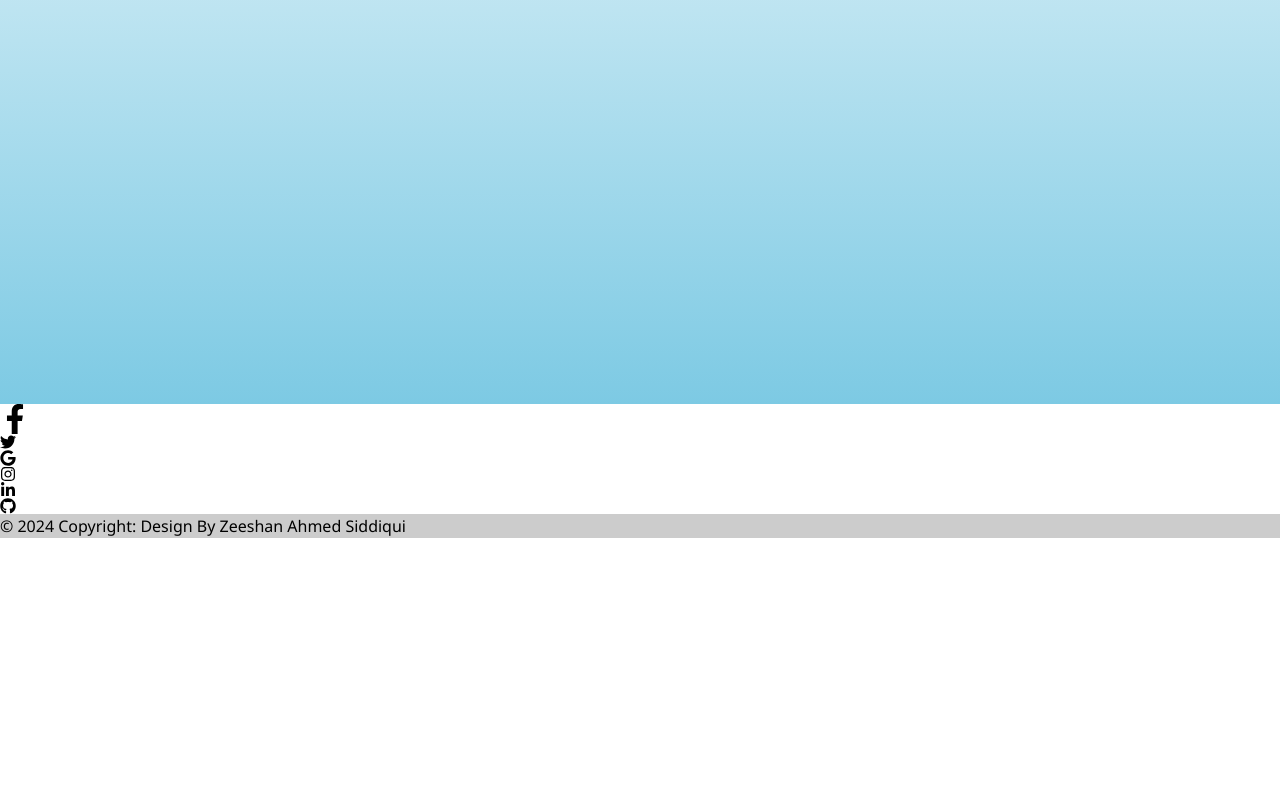
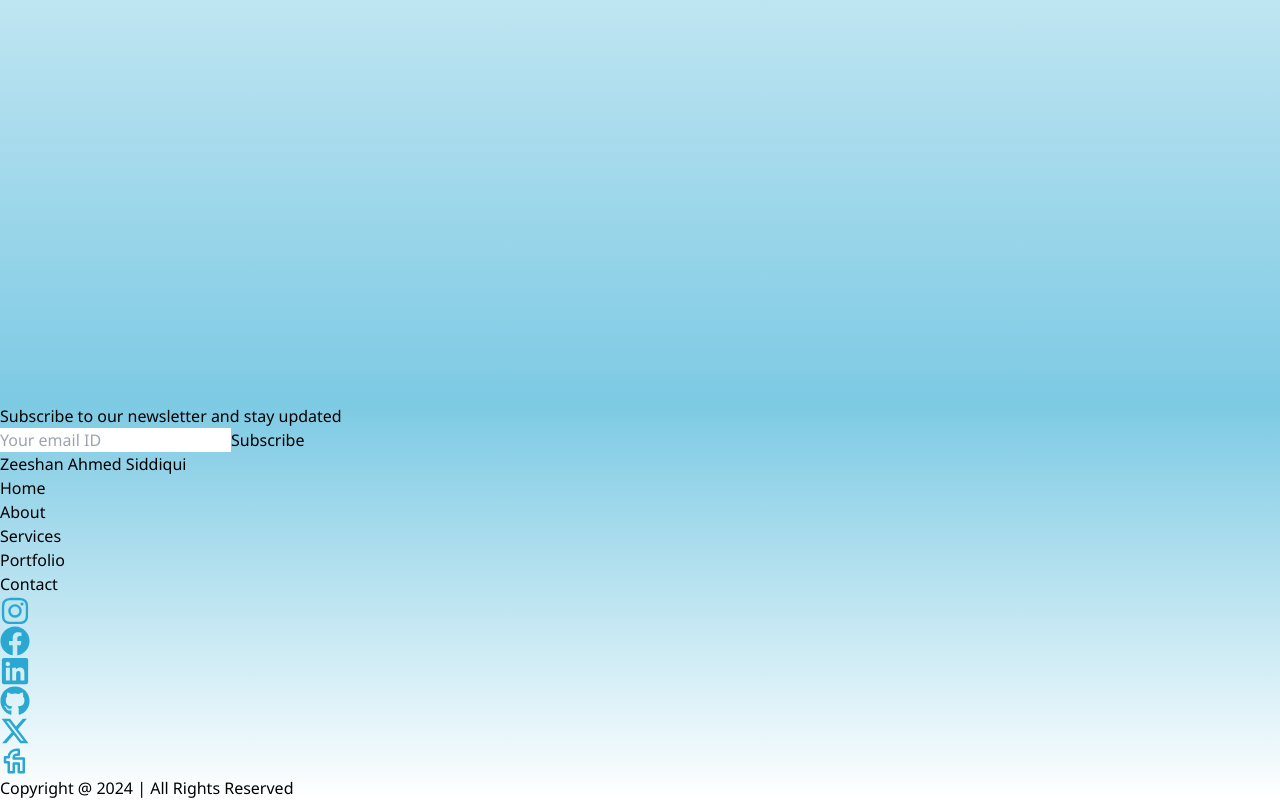
Before and after one commit to abdulwaqas17/Waqas_Portfolio, a React (Vite) app: page / in a window 1280 px wide. Shown: the part 468-1268 px from the top of the page. Before the commit the page ends 1006 px from the top, so only its background shows below. Built offline with nearby package versions, Linux system fonts and the light colour scheme.

Commit message:
Your commit changes

```diff
--- a/src/Components/Card.jsx
+++ b/src/Components/Card.jsx
@@ -24,7 +24,7 @@ export const Card2 = (props) => {
     <div>
       <section  className="p-10 bg-white">
         <div>
-          <div className='max-w-xs rounded-lg border-sky-300 border-2 overflow-hidden shadow-lg transition-transform transform hover:scale-105'>
+          <div className='max-w-xs rounded-lg  overflow-hidden shadow-lg transition-transform transform hover:scale-105'>
             <img src={image} alt="My Image" className='h-[250px] w-[300px]'/>
             <h3 className="text-xl font-bold ml-3">{title}</h3>
             <p className="mt-2 text-gray-600 ml-3 w-[280px]">{description}.</p>
--- a/src/Components/Footer.jsx
+++ b/src/Components/Footer.jsx
@@ -1,60 +1,99 @@
-import React from 'react';
-import '../index.css';
-import { FaFacebookF, FaTwitter, FaGoogle, FaInstagram, FaLinkedinIn, FaGithub } from 'react-icons/fa';
+import React, { useState } from 'react';
+import { FaInstagram, FaFacebook, FaLinkedin, FaGithub, FaTwitter } from 'react-icons/fa';
+import { Modal } from 'antd';
+import { TbBrandFiverr } from 'react-icons/tb';
+import { FaX, FaXTwitter } from 'react-icons/fa6';
 
 const Footer = () => {
+  const [email, setEmail] = useState('');
+  const [isModalVisible, setIsModalVisible] = useState(false);
+  const [modalMessage, setModalMessage] = useState('');
+
+  const handleSuccesClick = (e) => {
+    e.preventDefault();
+
+
+    if (email.trim() === '') {
+      setModalMessage('Please enter your email ID');
+    } else {
+      setModalMessage('Your subscription has been added!');
+    }
+
+
+    setIsModalVisible(true);
+  };
+
+  const handleOk = () => {
+    setIsModalVisible(false);
+    if (modalMessage === 'Your subscription has been added!') {
+      setEmail('');
+    }
+  };
+
   return (
-    <div className='w-full h-[300px] bg-[#2aa8d2]'>
-      {/* Remove the container if you want to extend the Footer to full width. */}
-      <div className="container my-5">
-        <footer className="bg-dark text-center text-white">
-          {/* Grid container */}
-          <div className="container p-4 pb-0">
-            {/* Section: Social media */}
-            <section className="mb-4 flex items-center justify-center gap-3">
-              {/* Facebook */}
-              <a className="btn btn-outline-light btn-floating m-1" href="#!" role="button">
-                <FaFacebookF size={30}/>
-              </a>
+    <div className='footer text-white p-8'>
+      <div className='container mx-auto'>
 
-              {/* Twitter */}
-              <a className="btn btn-outline-light btn-floating m-1" href="#!" role="button">
-                <FaTwitter />
-              </a>
+        <div className='subscription text-center mb-8'>
+          <h6 className='text-black mb-4'>Subscribe to our newsletter and stay updated</h6>
+          <div className='flex justify-center'>
+            <form className='flex flex-wrap items-center justify-center form' onSubmit={handleSuccesClick}>
+              <input
+                type="email"
+                placeholder='Your email ID'
+                className='footer-input shadow-lg py-3 px-5 border-none '
+                value={email}
+                onChange={(e) => setEmail(e.target.value)}
+              />
+              <button
+                type="submit"
+                className='bg-[#2aa8d2] text-white  text-center px-5 py-3 shadow-lg hover:bg-sky-700 transition duration-300 subscribe'
+              >
+                Subscribe
+              </button>
+            </form>
+          </div>
+        </div>
 
-              {/* Google */}
-              <a className="btn btn-outline-light btn-floating m-1" href="#!" role="button">
-                <FaGoogle />
-              </a>
 
-              {/* Instagram */}
-              <a className="btn btn-outline-light btn-floating m-1" href="#!" role="button">
-                <FaInstagram />
-              </a>
+        <div className='flex flex-col md:flex-row justify-between items-center'>
+          <div className='footer-name flex items-center mb-4 md:mb-0'>
+            {/* <FaShopify color='red' size='40' /> */}
+            <div className='w-[50px] h-[50px] rounded-full bg'></div>
+            <h1 className='text-xl font-bold ml-2 text-[#2aa8d2]'>Zeeshan Ahmed Siddiqui</h1>
+          </div>
+          <div className='text-center md:text-left mb-4 md:mb-0 flex gap-2'>
+            <p className='text-black'>Home</p>
+            <p className='text-black'>About</p>
+            <p className='text-black'>Services</p>
+            <p className='text-black'>Portfolio</p>
+            <p className='text-black'>Contact</p>
+          </div>
+          <div className='flex space-x-4 mb-4 md:mb-0'>
+            <a href="https://www.instagram.com/zeeshansd_767/" target='_blank'><FaInstagram size='30' color='#2aa8d2' /></a>
+            <a href="https://www.facebook.com/profile.php?id=100082655704934" target='_blank'><FaFacebook size='30' color='#2aa8d2' /></a>
+            <a href="https://www.linkedin.com/in/zeeshan-siddiqui-5b185b297/" target='_blank'><FaLinkedin size='30' color='#2aa8d2' /></a>
+            <a href="https://github.com/Zeeshan-Siddiqui123/" target='_blank'><FaGithub size='30' color='#2aa8d2' /></a>
+            <a href="" target='_blank'><FaXTwitter size='30' color='#2aa8d2' /></a>
+            <a href="https://www.fiverr.com/s/38am11Y" target='_blank'><TbBrandFiverr size='30' color='#2aa8d2' /></a>
+          </div>
+        </div>
 
-              {/* Linkedin */}
-              <a className="btn btn-outline-light btn-floating m-1" href="#!" role="button">
-                <FaLinkedinIn />
-              </a>
 
-              {/* Github */}
-              <a className="btn btn-outline-light btn-floating m-1" href="#!" role="button">
-                <FaGithub />
-              </a>
-            </section>
-            {/* Section: Social media */}
-          </div>
-          {/* Grid container */}
+        <div className='text-center mt-8'>
+          <h6 className='text-black'>Copyright @ 2024 | All Rights Reserved</h6>
+        </div>
 
-          {/* Copyright */}
-          <div className="text-center p-3" style={{ backgroundColor: 'rgba(0, 0, 0, 0.2)' }}>
-            © 2024 Copyright:
-            <a className="text-white">  Design By Zeeshan Ahmed Siddiqui </a>
-          </div>
-          {/* Copyright */}
-        </footer>
+
+        <Modal
+          title="Subscription Status"
+          visible={isModalVisible}
+          onOk={handleOk}
+          cancelButtonProps={{ style: { display: 'none' } }}
+        >
+          <p>{modalMessage}</p>
+        </Modal>
       </div>
-      {/* End of .container */}
     </div>
   );
 };
--- a/src/Screens/Portfolio.jsx
+++ b/src/Screens/Portfolio.jsx
@@ -10,7 +10,9 @@ const Portfolio = () => {
   useEffect(() => {
     const fetchProjects = async () => {
       try {
-        const response = await fetch('https://surf-sunny-sunfish.glitch.me/projects');
+        const response = await fetch('https://portfolio-server-jopl.onrender.com/projects');
+        console.log('https://portfolio-server-jopl.onrender.com/projects');
+
         if (!response.ok) {
           throw new Error('Network response was not ok');
         }
--- a/src/index.css
+++ b/src/index.css
@@ -7,6 +7,7 @@
    background-position: center;
    background-size: cover;
 }
+
 body{
     font-family: 'Segoe UI', Tahoma, Geneva, Verdana, sans-serif;
 
@@ -34,7 +35,10 @@ body{
     background-size: cover;
     background-image: linear-gradient( to top, #2aa8d29c , white);
   }
+  .footer{
+    background-image: linear-gradient( to bottom, #2aa8d29c , white);
 
+  }
   .typewriter {
     overflow: hidden;
     white-space: nowrap;
```
